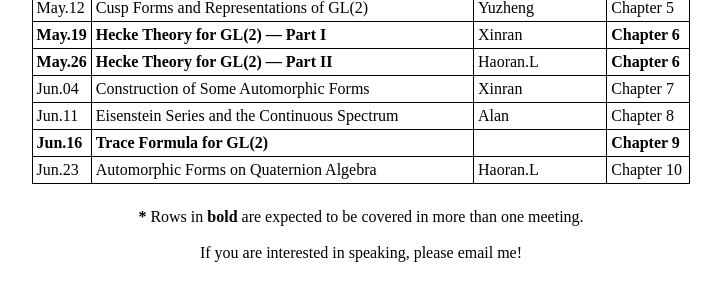
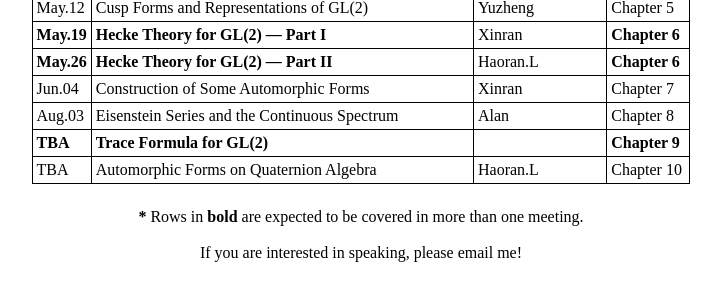
Before and after one commit to axhou/axhou.github.io, a Jekyll site: the page gel2025.html, which Jekyll copies as it is, in a window 1280 px wide. Shown: the part 359-659 px from the top of the page, without its empty margins (279-1000 px from the left). Built offline with Jekyll 4.4.1, drawn with Linux system fonts in a browser that asks for light colours.

Commit message:
Update gel2025.html

```diff
--- a/gel2025.html
+++ b/gel2025.html
@@ -56,9 +56,9 @@
       <tr><td><strong>May.19</strong></td><td><strong>Hecke Theory for GL(2) — Part I</strong></td><td>Xinran</td><td><strong>Chapter 6</strong></td></tr>
       <tr><td><strong>May.26</strong></td><td><strong>Hecke Theory for GL(2) — Part II</strong></td><td>Haoran.L</td><td><strong>Chapter 6</strong></td></tr>
       <tr><td>Jun.04</td><td>Construction of Some Automorphic Forms</td><td>Xinran</td><td>Chapter 7</td></tr>
-      <tr><td>Jun.11</td><td>Eisenstein Series and the Continuous Spectrum</td><td>Alan</td><td>Chapter 8</td></tr>
-      <tr><td><strong>Jun.16</strong></td><td><strong>Trace Formula for GL(2)</strong></td><td></td><td><strong>Chapter 9</strong></td></tr>
-      <tr><td>Jun.23</td><td>Automorphic Forms on Quaternion Algebra</td><td>Haoran.L</td><td>Chapter 10</td></tr>
+      <tr><td>Aug.03</td><td>Eisenstein Series and the Continuous Spectrum</td><td>Alan</td><td>Chapter 8</td></tr>
+      <tr><td><strong>TBA</strong></td><td><strong>Trace Formula for GL(2)</strong></td><td></td><td><strong>Chapter 9</strong></td></tr>
+      <tr><td>TBA</td><td>Automorphic Forms on Quaternion Algebra</td><td>Haoran.L</td><td>Chapter 10</td></tr>
     </tbody>
   </table>
 
```
